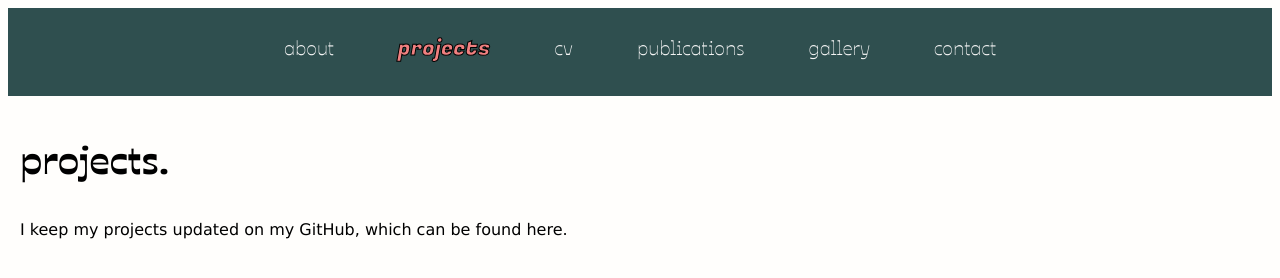
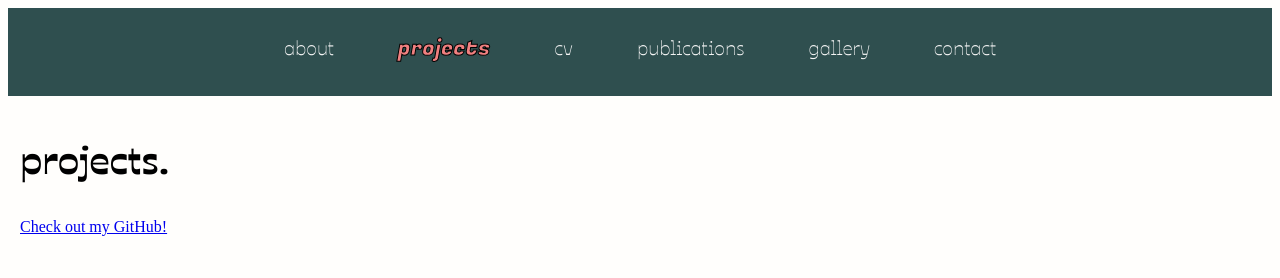
Before and after one commit to cdelevich/carolyndelevich.github.io, a plain HTML site: page projects.html in a window 1280 px wide. Drawn offline with Linux system fonts and the light colour scheme.

Commit message:
embedded link to my GitHub

```diff
--- a/projects.html
+++ b/projects.html
@@ -19,7 +19,7 @@
         <div class="border"></div>
         <section class="main-text">
             <h1>projects.</h1>
-            <p>I keep my projects updated on my GitHub, which can be found here.</p>
+            <a href="https://github.com/cdelevich">Check out my GitHub!</a>
         </section>
     </body>
 </html>
```
